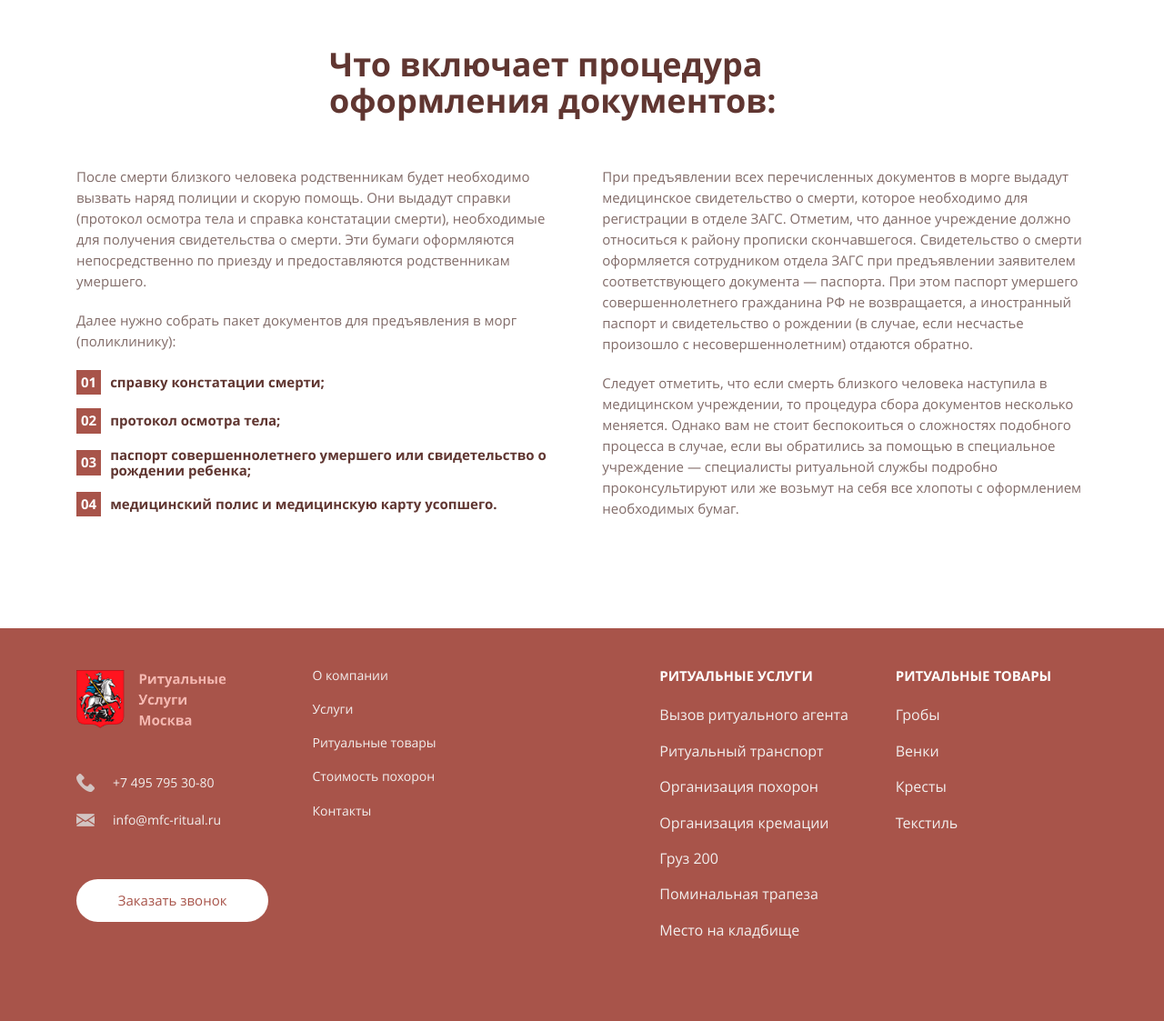
After one commit to byshabay/pohoroni.ru, a PHP site: page /pages/simple-service.php in a window 1280 px wide. The commit adds this page. Shown: the part 720-1843 px from the top of the page at 91% size. Run offline with PHP 8.4, Linux system fonts and the light colour scheme; the template is opened without the code that fills it, so the values that code supplies are empty.

Commit message:
Add simple-service.php

```diff
--- /dev/null
+++ b/pages/simple-service.php
@@ -0,0 +1,101 @@
+<!-- 1.HEADER START -->
+<?php include('../parts/header.php') ?>
+<!-- 1.HEADER END -->
+
+<!-- 2.MAIN START -->
+
+<main class="simple-service main page">
+
+    <!-- 2.1.BREAD CRUMBS START -->
+
+    <ul class="bread-crumbs container">
+        <li class="bread-crumbs__item"><a href="<?= $root__url ?>">Главная</a></li>
+        <li class="bread-crumbs__item"><a href="<?= $root__url ?>pages/about.php">О компании</a></li>
+        <li class="bread-crumbs__item bread-crumbs__item_active"><a href="<?= $root__url ?>pages/simple-service.php">Оформление документов</a></li>
+    </ul>
+
+    <!-- 2.1.BREAD CRUMBS END -->
+
+    <!-- 2.2.SHORT INFO START -->
+
+    <section class="short-info container">
+        <img src="../images/simple-service-img.png">
+        <div class="short-info__info-box">
+            <h1 class="short-info__h2 common-h2">
+                Оформление документов после смерти
+            </h1>
+            <p class="common-p">
+                Потеря близкого человека всегда становится тяжелым ударом для родственников. На их плечи ложится печальное бремя хлопот, связанных с организацией похорон, оформлением документов и т. п. И все это необходимо сделать в первые несколько дней. Хорошим решением будет передать часть забот, связанных с подготовкой необходимой документации, в ритуальную службу.
+            </p>
+            <table class="short-info__items">
+                <tr>
+                    <td class="short-info__item-name">
+                        Сроки:
+                    </td>
+
+                    <td class="short-info__item-value">
+                        от 2 рабочих дней
+                    </td>
+                </tr>
+
+                <tr>
+                    <td class="short-info__item-name">
+                        Цена:
+                    </td>
+
+                    <td class="short-info__item-value">
+                        от 500 р
+                    </td>
+                </tr>
+            </table>
+
+            <a href="#" class="short-info__btn common-btn_peach">
+                Рассчитать стоимость
+            </a>
+        </div>
+    </section>
+
+    <!-- 2.2.SHORT INFO END -->
+
+    <!-- 2.3.FULL INFO START -->
+
+    <section class="full-info container">
+        <div class="common-h2 full-info__h2">
+            Что включает процедура оформления документов:
+        </div>
+        <div class="full-info__info-boxes">
+
+            <div class="full-info__info-box">
+                <p class="common-p full-info__p">
+                    После смерти близкого человека родственникам будет необходимо вызвать наряд полиции и скорую помощь. Они выдадут справки (протокол осмотра тела и справка констатации смерти), необходимые для получения свидетельства о смерти. Эти бумаги оформляются непосредственно по приезду и предоставляются родственникам умершего.
+                </p>
+                <p class="common-p full-info__p">
+                    Далее нужно собрать пакет документов для предъявления в морг (поликлинику):
+                </p>
+                <ol class="common-ol full-info__list">
+                    <li>справку констатации смерти;</li>
+                    <li>протокол осмотра тела;</li>
+                    <li>паспорт совершеннолетнего умершего или свидетельство о рождении ребенка;</li>
+                    <li>медицинский полис и медицинскую карту усопшего.</li>
+                </ol>
+            </div>
+
+            <div class="full-info__info-box">
+                <p class="common-p full-info__p">При предъявлении всех перечисленных документов в морге выдадут медицинское свидетельство о смерти, которое необходимо для регистрации в отделе ЗАГС. Отметим, что данное учреждение должно относиться к району прописки скончавшегося. Свидетельство о смерти оформляется сотрудником отдела ЗАГС при предъявлении заявителем соответствующего документа — паспорта. При этом паспорт умершего совершеннолетнего гражданина РФ не возвращается, а иностранный паспорт и свидетельство о рождении (в случае, если несчастье произошло с несовершеннолетним) отдаются обратно.</p>
+                <p class="common-p full-info__p">Следует отметить, что если смерть близкого человека наступила в медицинском учреждении, то процедура сбора документов несколько меняется. Однако вам не стоит беспокоиться о сложностях подобного процесса в случае, если вы обратились за помощью в специальное учреждение — специалисты ритуальной службы подробно проконсультируют или же возьмут на себя все хлопоты с оформлением необходимых бумаг.</p>
+            </div>
+
+        </div>
+    </section>
+
+    <!-- 2.3.FULL INFO END -->
+
+</main>
+
+<!-- 2.MAIN END -->
+
+<!-- 3.FOOTER START -->
+<?php
+include('../parts/footer.php')
+?>
+<!-- 3.FOOTER END -->
--- a/parts/header.php
+++ b/parts/header.php
@@ -144,7 +144,7 @@
 
                         <ul class="menu__sub-menu">
                             <li class="menu__sub-menu-item">
-                                <a href="#">Подпункт 1</a>
+                                <a href="<?= $root_url ?>pages/simple-service.php">Оформление документов</a>
                             </li>
                             <li class="menu__sub-menu-item">
                                 <a href="#">Подпункт 2</a>
--- a/styles/style.css
+++ b/styles/style.css
@@ -120,7 +120,7 @@ a.common-border-button:visited {
 .common-btn_white,
 .common-btn_peach {
     display: block;
-    padding: 10px;
+    padding: 15px;
 
     border-radius: 48px;
     border: 0px solid transparent;
@@ -219,6 +219,30 @@ a.common-btn_white:visited {
 
 .bread-crumbs__item.bread-crumbs__item_active a::after {
     display: none;
+}
+
+.common-ol li {
+    display: flex;
+    align-items: center;
+    margin: 15px 0;
+    counter-increment: custom;
+
+    font-family: var(--bold);
+    font-size: var(--text-15);
+
+    color: var(--horses);
+}
+
+.common-ol li::before {
+    content: counter(custom, decimal-leading-zero);
+    margin: 0 10px 0 0;
+    padding: 5px;
+
+    font-family: var(--bold);
+    font-size: var(--text-15);
+
+    background-color: var(--peach);
+    color: #fff;
 }
 
 /* 2.COMMON MEDIA START */
@@ -1294,6 +1318,88 @@ ABOUT PAGE END
 --------------------------------------------------------------
 */
 
+/*
+--------------------------------------------------------------
+SIMPLE-SERVICE PAGE START
+--------------------------------------------------------------
+*/
+
+/* 1.SHORT INFO START */
+
+.short-info.container {
+    display: flex;
+    justify-content: space-between;
+    margin: 52px auto 0;
+}
+
+.short-info img {
+    width: 40%;
+}
+
+.short-info__info-box {
+    width: 50%;
+}
+
+.short-info__h2.common-h2{
+    margin: 0;
+    padding: 0 0 52px;
+}
+
+.short-info__items {
+    margin: 0 0 30px;
+}
+
+.short-info__items td.short-info__item-name {
+    padding: 20px 0 0;
+
+    font-family: var(--bold);
+    font-size: var(--text-15);
+
+    color: var(--horses);
+}
+
+.short-info__items td.short-info__item-value {
+    padding: 20px 0 0 40px;
+
+    font-size: var(--text-15);
+
+    color: var(--peach);
+}
+
+.short-info__btn {
+    width: 40%;
+}
+
+/* 1.SHORT INFO END */
+
+/* 2.FULL INFO START */
+
+.full-info__h2 {
+    width: 50%;
+    margin: 0 auto;
+}
+
+.full-info__info-boxes {
+    display: flex;
+    justify-content: space-between;
+}
+
+.full-info__info-box {
+    width: 48%;
+}
+
+.full-info__p {
+    margin: 0 0 20px;
+}
+
+/* 2.FULL INFO END */
+
+/*
+--------------------------------------------------------------
+SIMPLE-SERVICE PAGE END
+--------------------------------------------------------------
+*/
+
 
 
 /*
```
